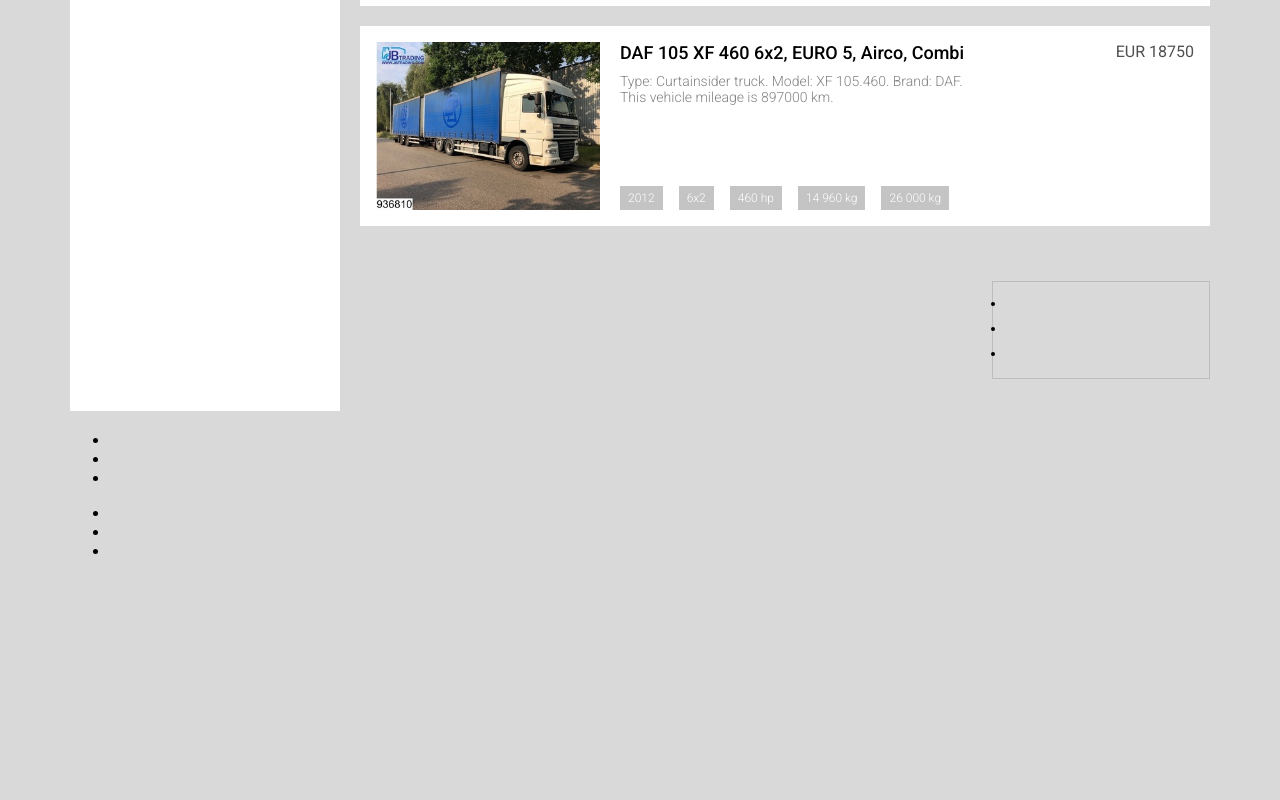
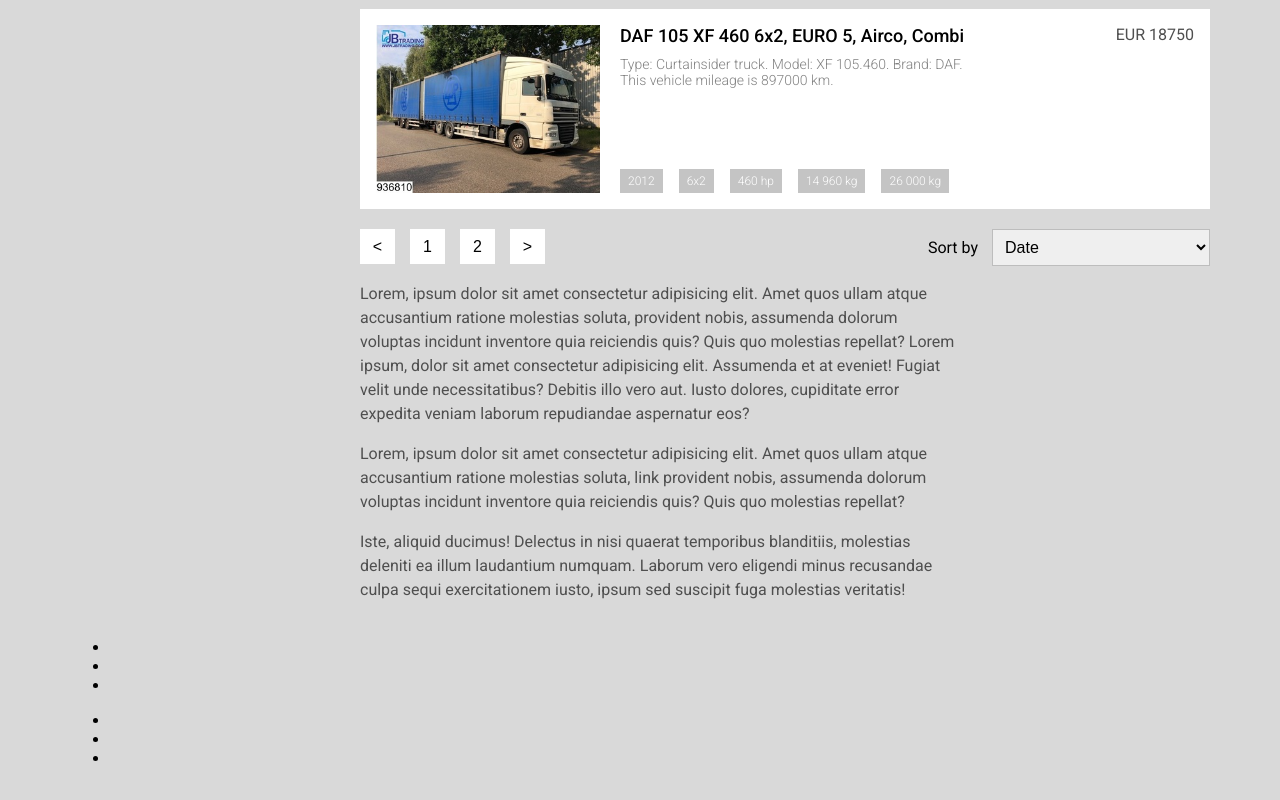
Before and after one commit to kseniya7991/Test-task-Web-Marketing, a website built with webpack: page src/template.html in a window 1280 px wide. Shown: the part 1448-2248 px from the top of the page. Before the commit the page ends 2065 px from the top, so only its background shows below. Built offline with nearby package versions, Linux system fonts and the light colour scheme.

Commit message:
add styles & structure main block

```diff
--- a/src/blocks/cards/cards.scss
+++ b/src/blocks/cards/cards.scss
@@ -215,3 +215,10 @@
     margin: 0;
     color: $price-color;
 }
+
+.cards__info {
+    color: $default-text;
+    font-size: 16px;
+    max-width: 70%;
+    line-height: 1.5;
+}
--- a/src/blocks/main-block/main-block.scss
+++ b/src/blocks/main-block/main-block.scss
@@ -14,4 +14,8 @@
 
 .main-block__heading{
     grid-area: hd;
+    margin: 0;
+    font-size: 22px;
+    line-height: 26px;
+    color: $black;
 }
--- a/src/blocks/sidebar/sidebar.scss
+++ b/src/blocks/sidebar/sidebar.scss
@@ -3,7 +3,7 @@
 
 .sidebar {
     width: 270px;
-    height: auto;
+    height: max-content;
     background-color: $blocks-color;
     grid-area: sb;
     box-sizing: border-box;
--- a/src/index.js
+++ b/src/index.js
@@ -13,8 +13,10 @@
 document.title = data.page_meta.title;
 document.querySelector('meta[name="description"]').setAttribute("content", data.page_meta.meta_description);
 document.querySelector('meta[name="keywords"]').setAttribute("content", data.page_meta.meta_keywords);
+document.querySelector('.main-block__heading').textContent = data.page_meta.h1;
 }
 updateMeta();
+
 
 //Создание экземпляра навигации, отрисовка, добавление в дерево
 export const addNavigationItem = (item, templateSelector, itemSelector, linkSelector, listName) => {
--- a/src/styles/variables.scss
+++ b/src/styles/_variables.scss
@@ -7,6 +7,7 @@
 $blocks-color: #fff;
 
 $text-color: #000;
+$black: #000;
 $heading-color: #000;
 $active-link-color: #2F80ED;
 
@@ -27,6 +28,8 @@
 $card-params-text-color: #fff;
 $card-params-color:  #C4C4C4;
 $price-color: #4F4F4F;
+$default-text: #4F4F4F;
 $card-hover-color: #a1a1a1;
 
+
 $navigation-color: #8D8D8D;
--- a/src/template.html
+++ b/src/template.html
@@ -122,21 +122,47 @@
       </ul>
       <div class="cards__rendering-control">
         <ul class="cards__pagination">
-          <li class="cards__page cards__page_prev"></li>
-          <li class="cards__page"></li>
-          <li class="cards__page"></li>
-          <li class="cards__page cards__page_next"></li>
+          <li class="cards__page cards__page_prev">
+            <button type="button" class="cards__page_button">&#60;</button>
+          </li>
+          <li class="cards__page">
+            <button type="button" class="cards__page_button">1</button>
+          </li>
+          <li class="cards__page">
+            <button type="button" class="cards__page_button">2</button>
+          </li>
+          <li class="cards__page cards__page_next">
+            <button type="button" class="cards__page_button">&#62;</button>
+          </li>
         </ul>
         <div class="cards__sort">
-          <span class="cards__sort-text"></span>
-          <ul class="cards__sort-list">
-            <li class="cards__sort-item"></li>
-            <li class="cards__sort-item"></li>
-            <li class="cards__sort-item"></li>
-          </ul>
+          <span class="cards__sort-text">Sort by</span>
+          <select class="cards__sort-list">
+            <option class="cards__sort-item" value="date">Date</option>
+            <option class="cards__sort-item" value="price">Price</optioni>
+            <option class="cards__sort-item" value="year">Year</option>
+          </select>
         </div>
       </div>
-      <p class="cards__info"></p>
+      <div class="cards__info">
+        <p>
+        Lorem, ipsum dolor sit amet consectetur adipisicing elit. Amet quos ullam atque accusantium ratione molestias
+        soluta, provident nobis, assumenda dolorum voluptas incidunt inventore quia reiciendis quis? Quis quo molestias
+        repellat? Lorem ipsum, dolor sit amet consectetur adipisicing elit. Assumenda et at eveniet! Fugiat velit unde
+        necessitatibus? Debitis illo vero aut. Iusto dolores, cupiditate error expedita veniam laborum repudiandae
+        aspernatur eos?
+        </p>
+        <p>
+        Lorem, ipsum dolor sit amet consectetur adipisicing elit. Amet quos ullam atque accusantium ratione molestias
+        soluta, link provident nobis, assumenda dolorum voluptas incidunt inventore quia reiciendis quis? Quis quo
+        molestias repellat?
+        </p>
+        <p>
+        Iste, aliquid ducimus! Delectus in nisi quaerat temporibus blanditiis, molestias deleniti ea illum laudantium
+        numquam. Laborum vero eligendi minus recusandae culpa sequi exercitationem iusto, ipsum sed suscipit fuga
+        molestias veritatis!
+        </p>
+      </div>
     </section>
   </main>
 
```
